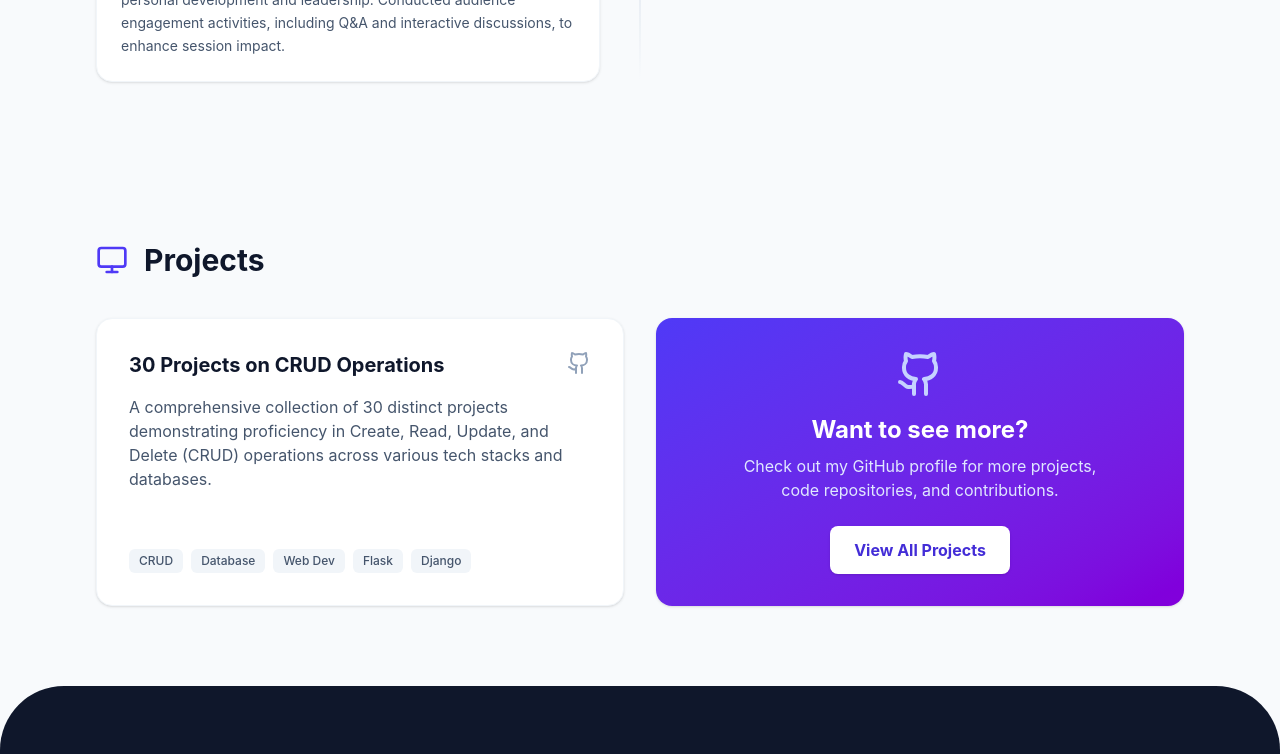
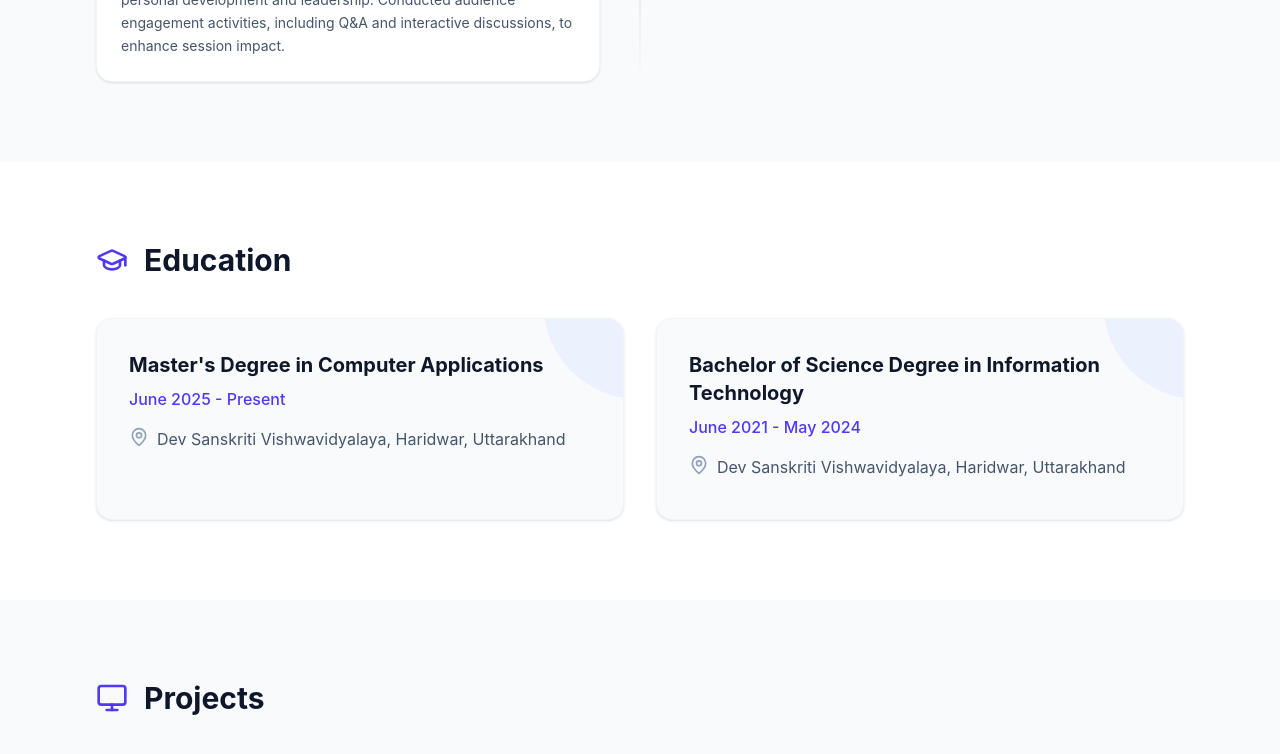
Before and after one commit to jayshrichouhan/My-Portfolio, a React (Vite) app: page / in a window 1280 px wide. Shown: the part 1931-2685 px from the top of the page. Built offline with nearby package versions, Linux system fonts and the light colour scheme.

Commit message:
new update v2

```diff
--- a/src/App.jsx
+++ b/src/App.jsx
@@ -200,6 +200,41 @@ const App = () => {
         </div>
       </section>
 
+      {/* Education Section */}
+      <section id="education" className="py-20 bg-white">
+        <div className="max-w-6xl mx-auto px-4 sm:px-6 lg:px-8">
+          <div className="flex items-center mb-10">
+            <GraduationCap className="w-8 h-8 text-indigo-600 mr-4" />
+            <h2 className="text-3xl font-bold text-slate-900">Education</h2>
+          </div>
+          <div className="grid md:grid-cols-2 gap-8">
+
+            {/* Degree 1 */}
+            <div className="bg-slate-50 rounded-2xl p-8 border border-slate-100 shadow-sm hover:shadow-md transition-shadow relative overflow-hidden">
+              <div className="absolute top-0 right-0 w-24 h-24 bg-indigo-100 rounded-bl-full -mr-4 -mt-4 opacity-50"></div>
+              <h3 className="text-xl font-bold text-slate-900 mb-2">Master's Degree in Computer Applications</h3>
+              <p className="text-indigo-600 font-medium mb-4">June 2025 - Present</p>
+              <div className="flex items-start text-slate-600 mb-2">
+                <MapPin className="w-5 h-5 mr-2 text-slate-400 shrink-0" />
+                <span>Dev Sanskriti Vishwavidyalaya, Haridwar, Uttarakhand</span>
+              </div>
+            </div>
+
+            {/* Degree 2 */}
+            <div className="bg-slate-50 rounded-2xl p-8 border border-slate-100 shadow-sm hover:shadow-md transition-shadow relative overflow-hidden">
+              <div className="absolute top-0 right-0 w-24 h-24 bg-indigo-100 rounded-bl-full -mr-4 -mt-4 opacity-50"></div>
+              <h3 className="text-xl font-bold text-slate-900 mb-2">Bachelor of Science Degree in Information Technology</h3>
+              <p className="text-indigo-600 font-medium mb-4">June 2021 - May 2024</p>
+              <div className="flex items-start text-slate-600 mb-2">
+                <MapPin className="w-5 h-5 mr-2 text-slate-400 shrink-0" />
+                <span>Dev Sanskriti Vishwavidyalaya, Haridwar, Uttarakhand</span>
+              </div>
+            </div>
+
+          </div>
+        </div>
+      </section>
+
       {/* Projects Section */}
       <section id="projects" className="py-20 bg-slate-50">
         <div className="max-w-6xl mx-auto px-4 sm:px-6 lg:px-8">
```
